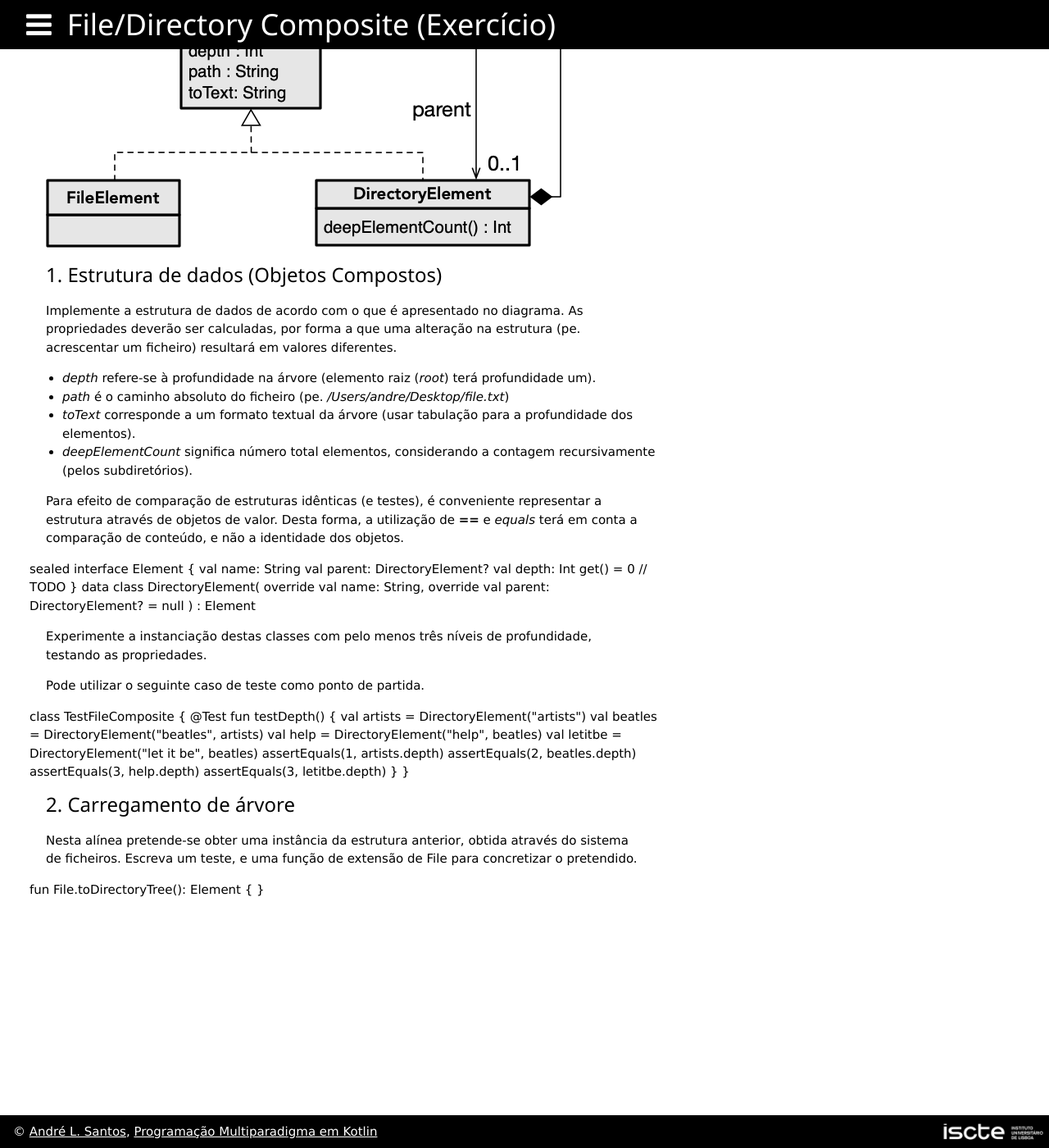
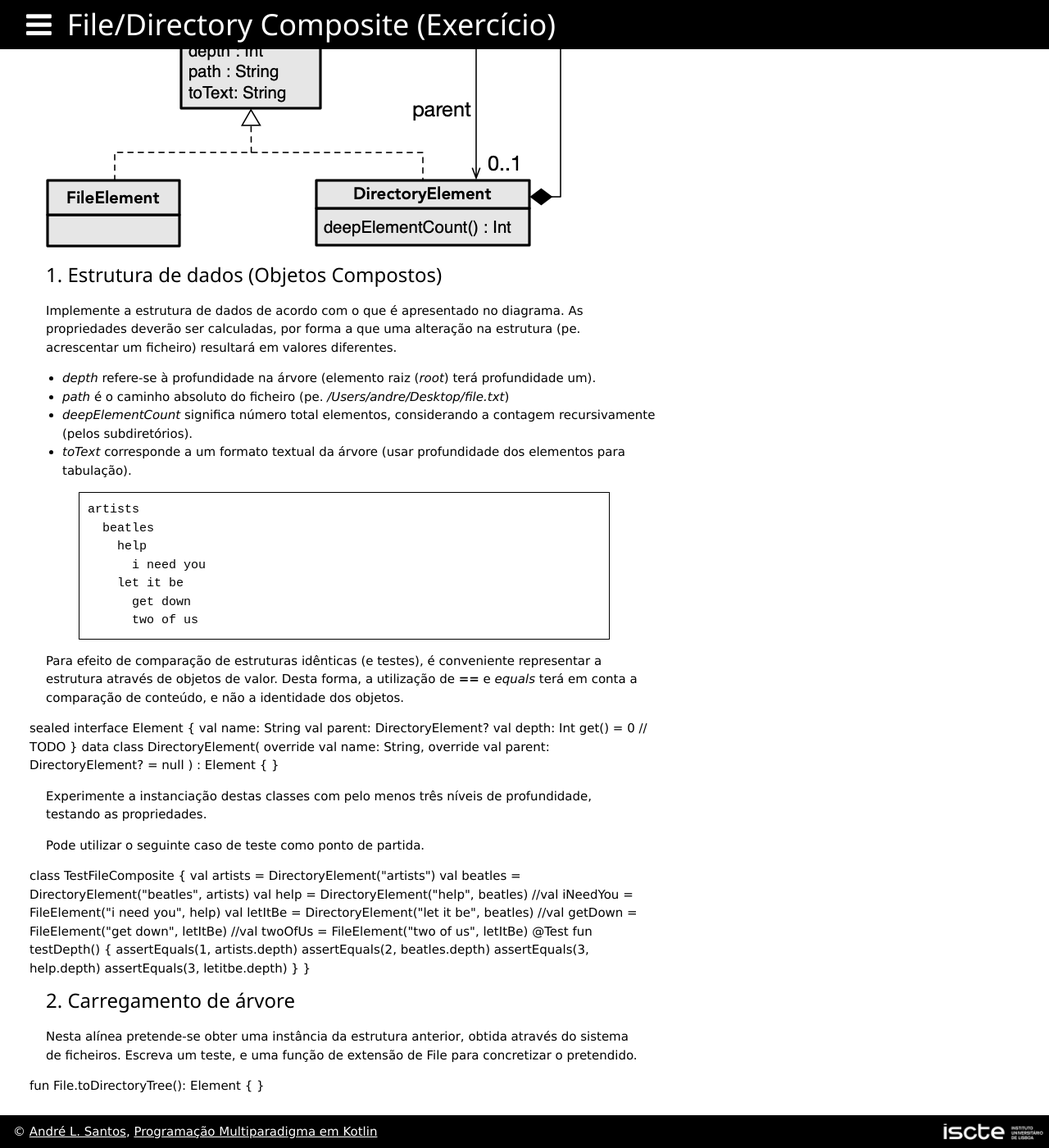
Before and after one commit to andre-santos-pt/andre-santos-pt.github.io, a Jekyll site: the page built from kotlin/06_objetos/exercicios/filecomposite.md, in a window 1280 px wide and 1400 px high, scrolled down 309 px. Shown: the whole window at 82% size. Built offline with Jekyll 4.4.1, drawn with Linux system fonts in a browser that asks for light colours; nearby versions of some CDN libraries.

Commit message:
Update filecomposite.md

```diff
--- a/kotlin/06_objetos/exercicios/filecomposite.md
+++ b/kotlin/06_objetos/exercicios/filecomposite.md
@@ -13,8 +13,18 @@ Implemente a estrutura de dados de acordo com o que é apresentado no diagrama.
 
 - *depth* refere-se à profundidade na árvore (elemento raiz (*root*) terá profundidade um).
 - *path* é o caminho absoluto do ficheiro (pe. */Users/andre/Desktop/file.txt*)
-- *toText* corresponde a um formato textual da árvore (usar tabulação para a profundidade dos elementos).
 - *deepElementCount* significa número total elementos, considerando a contagem recursivamente (pelos subdiretórios).
+- *toText* corresponde a um formato textual da árvore (usar profundidade dos elementos para tabulação).
+
+<pre>
+artists
+  beatles
+    help
+      i need you
+    let it be
+      get down
+      two of us
+</pre>
 
 Para efeito de comparação de estruturas idênticas (e testes), é conveniente representar a estrutura através de objetos de valor. Desta forma, a utilização de **==** e *equals* terá em conta a comparação de conteúdo, e não a identidade dos objetos.
 
@@ -30,7 +40,9 @@ sealed interface Element {
 data class DirectoryElement(
     override val name: String,
     override val parent: DirectoryElement? = null
-) : Element
+) : Element {
+
+}
 "
 %}
 
@@ -39,12 +51,16 @@ Experimente a instanciação destas classes com pelo menos três níveis de prof
 Pode utilizar o seguinte caso de teste como ponto de partida.
 {% include code code="
 class TestFileComposite {
+    val artists = DirectoryElement(\"artists\")
+    val beatles = DirectoryElement(\"beatles\", artists)
+    val help = DirectoryElement(\"help\", beatles)
+    //val iNeedYou = FileElement(\"i need you\", help)
+    val letItBe = DirectoryElement(\"let it be\", beatles)
+    //val getDown = FileElement(\"get down\", letItBe)
+    //val twoOfUs = FileElement(\"two of us\", letItBe)
+
     @Test
     fun testDepth() {
-        val artists = DirectoryElement(\"artists\")
-        val beatles = DirectoryElement(\"beatles\", artists)
-        val help = DirectoryElement(\"help\", beatles)
-        val letitbe = DirectoryElement(\"let it be\", beatles)
         assertEquals(1, artists.depth)
         assertEquals(2, beatles.depth)
         assertEquals(3, help.depth)
```
